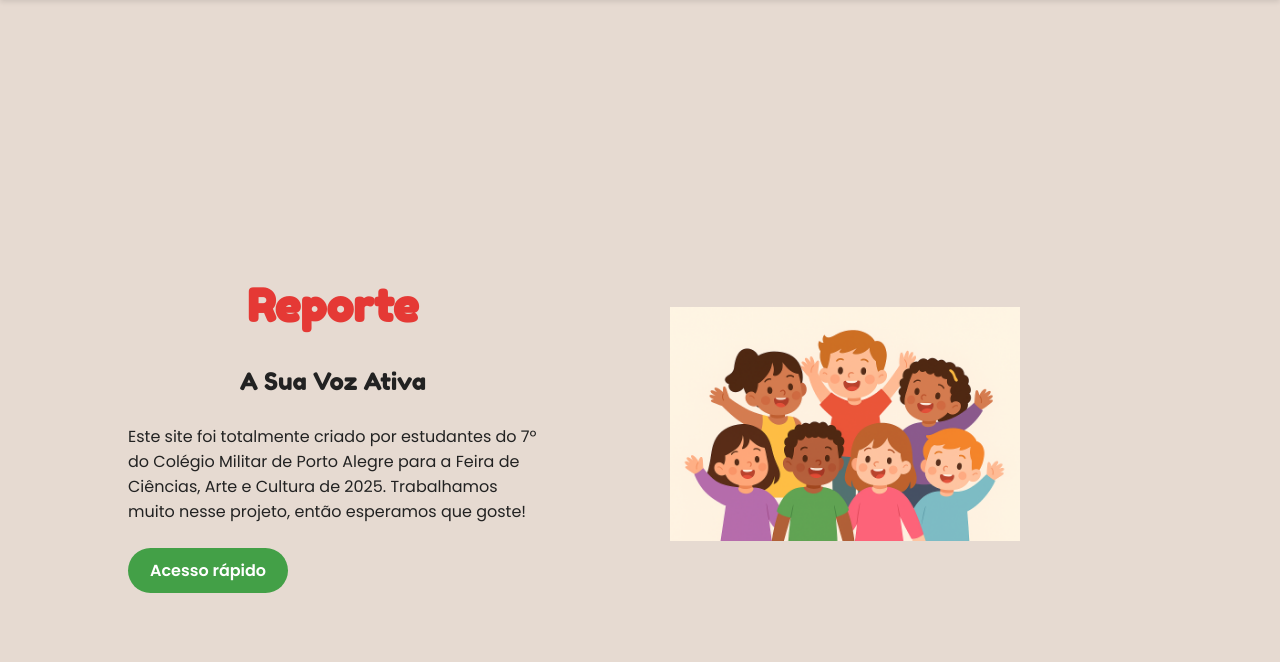
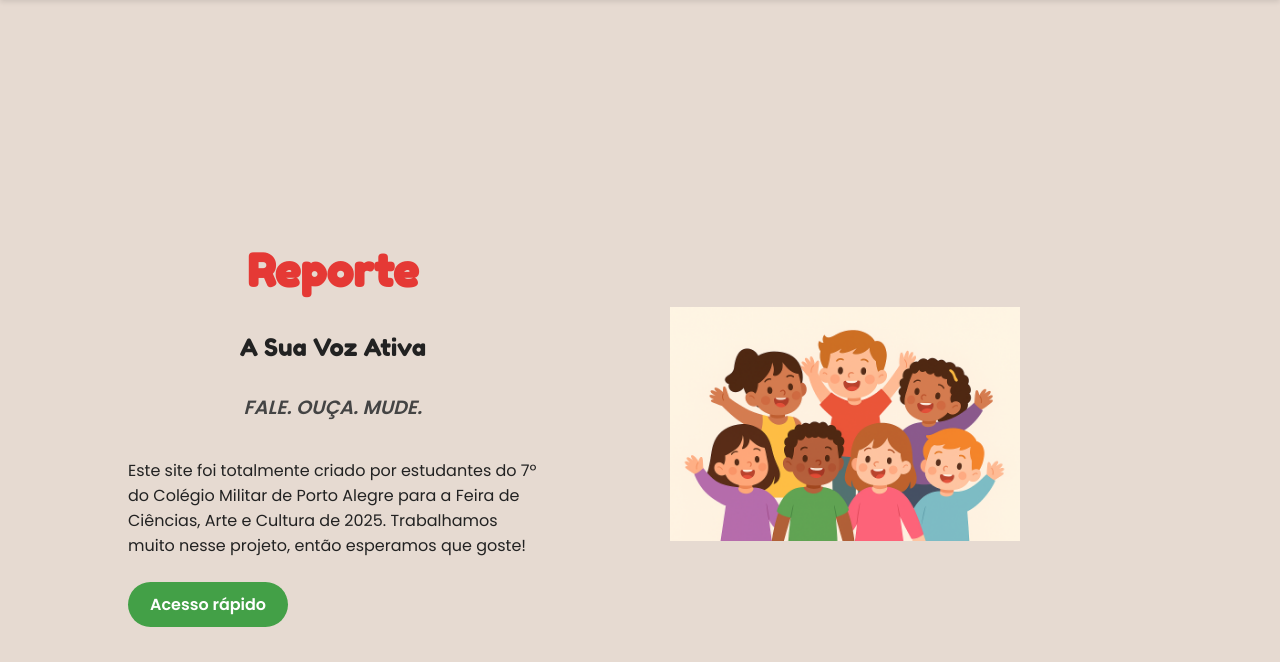
Before and after one commit to BiaAlbergaria/Reporte-A-Sua-Voz-Ativa, a Flask app: page / in a window 1280 px wide. Shown: the part 56-718 px from the top of the page. Run offline with Flask 3, Linux system fonts and the light colour scheme.

Commit message:
adiciona slogan e créditos finais

```diff
--- a/static/style.css
+++ b/static/style.css
@@ -140,3 +140,23 @@ nav ul li a:hover {
 .link.vermelho { color: #e53935; border: 2px solid #e53935; }
 .link.amarelo { color: #fbc02d; border: 2px solid #fbc02d; }
 .link.azul { color: #3949ab; border: 2px solid #3949ab; }
+
+/* 🔹 Slogan */
+.slogan {
+  font-style: italic;
+  font-weight: 600;
+  font-size: 1.2rem;
+  color: #444;
+  margin-bottom: 20px;
+  text-align: center;
+}
+
+/* 🔹 Rodapé */
+footer {
+  text-align: center;
+  padding: 20px;
+  background: #fff;
+  color: #555;
+  font-size: 0.9rem;
+  border-top: 2px solid #ddd;
+}
--- a/templates/index.html
+++ b/templates/index.html
@@ -4,7 +4,7 @@
   <meta charset="UTF-8">
   <meta name="viewport" content="width=device-width, initial-scale=1.0">
   <title>Reporte - Sua Voz Ativa</title>
-  <!-- 🔹 Importa o CSS corretamente no Flask -->
+  <!-- CSS -->
   <link rel="stylesheet" href="{{ url_for('static', filename='style.css') }}">
 </head>
 <body>
@@ -27,6 +27,7 @@
     <div class="content">
       <h1 class="titulo vermelho">Reporte</h1>
       <h2 class="subtitulo vermelho">A Sua Voz Ativa</h2>
+      <p class="slogan">FALE. OUÇA. MUDE.</p>
       <p>
         Este site foi totalmente criado por estudantes do 7º do Colégio Militar de Porto Alegre para a Feira de Ciências, Arte e Cultura de 2025. Trabalhamos muito nesse projeto, então esperamos que goste!
       </p>
@@ -111,5 +112,10 @@
     <img src="{{ url_for('static', filename='img/megafone.png') }}" alt="Megafone" class="ilustracao">
   </section>
 
+  <!-- 🔹 Rodapé -->
+  <footer>
+    <p>Created by <strong>Beatriz Bandeira</strong> & <strong>Graziela Van Teffelen</strong> - Mostratec 2025</p>
+  </footer>
+
 </body>
 </html>
```
